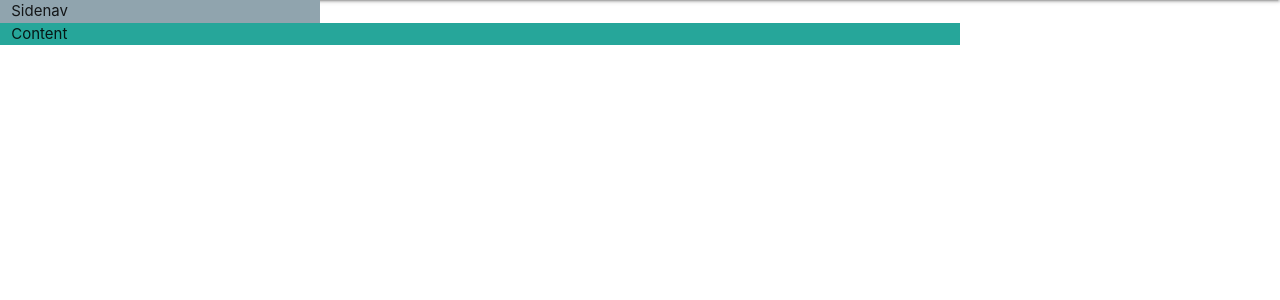
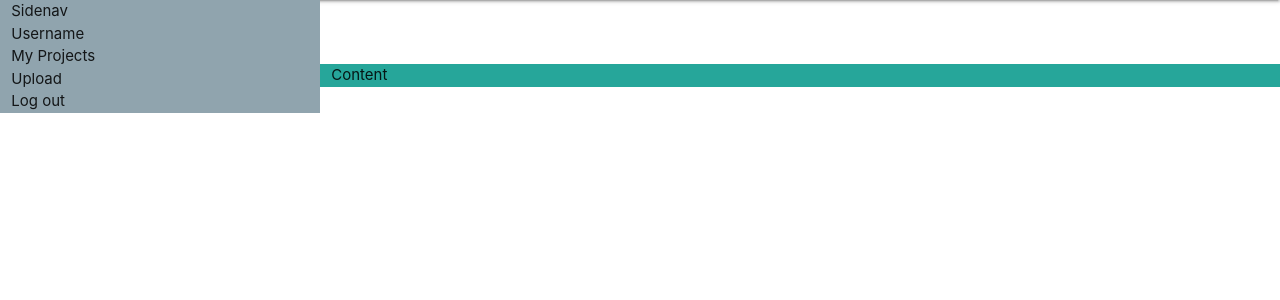
Before and after one commit to HE-Arc/WebGaL, a Django app: page / in a window 1280 px wide. Shown: the part 64-364 px from the top of the page. Run offline with Django 3.2, Linux system fonts and the light colour scheme; some libraries are stand-ins or nearby versions.

Commit message:
Added the template for the sidenav

```diff
--- a/project/WebGal/main/templates/index.html
+++ b/project/WebGal/main/templates/index.html
@@ -33,6 +33,7 @@
             {% block sidebar %}
             <!-- Only for debug -->
             <span>Sidenav</span>
+            {% include "sidenav.html" %}
             {% endblock %}
         </div>
     </div>
--- /dev/null
+++ b/project/WebGal/main/templates/sidenav.html
@@ -0,0 +1,6 @@
+
+<!-- Only for debug -->
+<div>Username</div>
+<div>My Projects</div>
+<div>Upload</div>
+<div>Log out</div>
```
